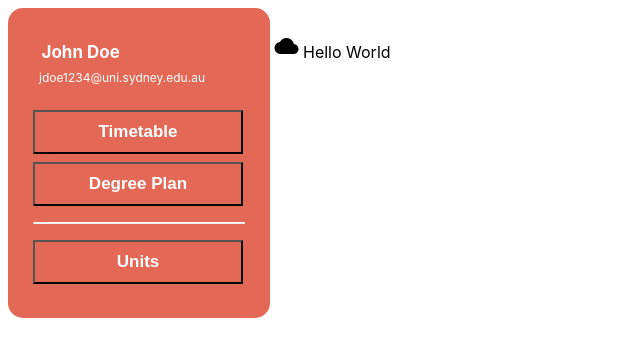
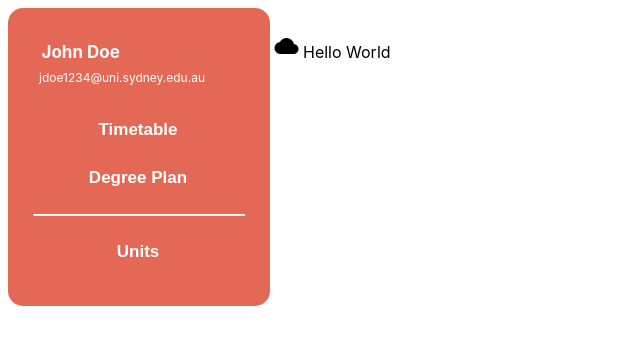
Before and after one commit to USYDUniTrack/unitrack, a Django app: page / in a window 1280 px wide. Shown: the top 357 px of the page, without its empty margins (0-640 px from the left). Run offline with Django 4.2, Linux system fonts and the light colour scheme; some libraries are stand-ins or nearby versions.

Commit message:
Add hover and flat buttons to globals.css

```diff
--- a/static/css/global.css
+++ b/static/css/global.css
@@ -26,12 +26,26 @@ body {
 .userDetails > p {
     margin: 0.5em;
 }
+
+/* default button beahviour*/
+button {
+    /* no ugly borders */
+    /* flat buttons */
+    border: transparent;
+    /* rounded borders by default; TODO change to more relative value */
+    border-radius: 5px;
+}
+
+button:hover {
+  background-image: linear-gradient(rgb(0 0 0/40%) 0 0);
+}
+
 .navbarButtons > .button {
     display: block;
     font-size: 17px;
     color: white;
     font-weight: 600;
-    background: none;
+    background-color: inherit;
     padding: 10px;
     margin-top: 0.5em;
     margin-bottom: 0.5em;
```
